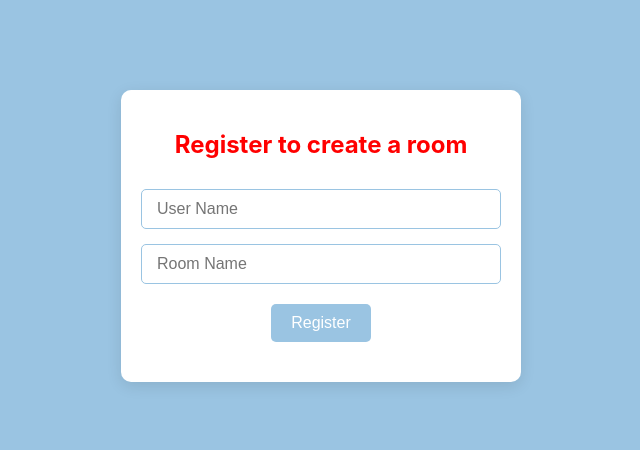
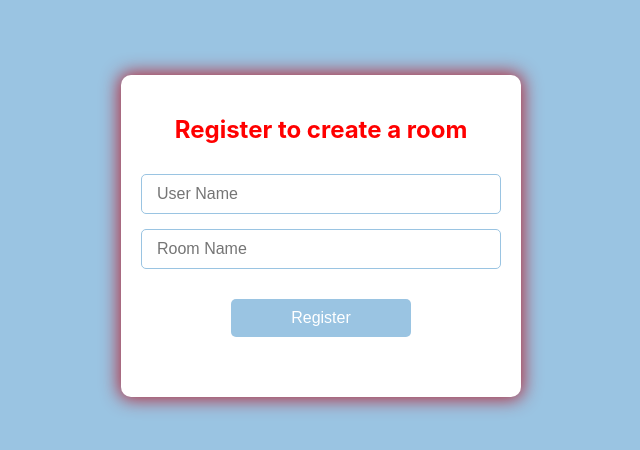
Before and after one commit to Nitish65/chat-app-frontend, a React (Create React App) app: page / in a window 1280 px wide. Shown: the part 164-614 px from the top of the page, without its empty margins (319-959 px from the left). Built offline with nearby package versions, Linux system fonts and the light colour scheme.

Commit message:
Updated the functionalities

```diff
--- a/src/App.js
+++ b/src/App.js
@@ -1,11 +1,13 @@
 
 import './App.css';
-import Register from './Components/Register';
+
+import Register from './Components/Register/Register';
 
 function App() {
   return (
     <div className="App">
       <Register/>
+      {/* <ChatScreen/> */}
     </div>
   );
 }
--- a/src/Components/Register.jsx
+++ /dev/null
@@ -1,21 +0,0 @@
-import React from 'react'
-import "./Register.css"
-
-const Register = () => {
-  return (
-    <>
-    <div id='outer'>
-        <div id='inner'>
-        <h1>Register to create a room</h1>
-        <div id="inputs">
-        <input type="text" placeholder='User Name'/>
-        <input type="text" placeholder='Room Name' />
-        </div>
-        <button>Register</button>
-        </div>
-    </div>
-    </>
-  )
-}
-
-export default Register
--- a/src/Components/Register.css
+++ b/src/Components/Register/Register.css
@@ -22,7 +22,7 @@ h1 {
   max-width: 400px;
   padding: 40px 20px;
   border-radius: 10px;
-  box-shadow: 0 4px 15px rgba(0, 0, 0, 0.1);
+  box-shadow: 0px 0px 18px 2px #b42637;
   text-align: center;
   background-color: #fff;
 }
@@ -41,7 +41,7 @@ h1 {
   border-radius: 5px;
   width: 100%;
 }
-#inner button {
+#inputs button {
   padding: 10px 20px;
   font-size: 1rem;
   background-color: #9ac4e2;
@@ -50,6 +50,9 @@ h1 {
   border-radius: 5px;
   cursor: pointer;
   transition: background-color 0.3s ease;
+  width: 50%;
+  align-self: center;
+  margin-top: 15px;
 }
 #inner button:hover {
   background-color: #7aaecc;
--- /dev/null
+++ b/src/Components/Register/Register.jsx
@@ -0,0 +1,53 @@
+import React, { useState } from "react";
+import "./Register.css";
+
+const Register = () => {
+
+  const [username, setUsername] = useState("");
+  const [roomname, setRoomname] = useState("");
+
+// const isDisabled = !username  || !roomname ;
+
+  const isDisabled = username ==="" || roomname ==="";
+
+  return (
+    <>
+      <div id="outer">
+        <div id="inner">
+          <h1>Register to create a room</h1>
+          <form>
+            <div id="inputs">
+              <input
+                type="text"
+                name="username"
+                placeholder="User Name"
+                maxLength={15}
+                minLength={5}
+                required
+                pattern="^[A-Za-z_\-]+$"
+                autoFocus
+                autoComplete="off"
+                value={username}
+                onChange={(e)=>setUsername(e.target.value)}
+              />
+              <input
+                type="text"
+                name="group-name"
+                placeholder="Room Name"
+                maxLength={15}
+                minLength={5}
+                required
+                pattern="^[A-Za-z_\-]+$"
+                value={roomname}
+                onChange={(e)=>setRoomname(e.target.value)}
+              />
+              <button disabled={isDisabled} >Register</button>
+            </div>
+          </form>
+        </div>
+      </div>
+    </>
+  );
+};
+
+export default Register;
```
Also changed, not shown: src/Components/ChatScreen/ChatScreen.jsx (added, +14 -0 lines), src/Components/Select/Select.css (added, +9 -0 lines), src/Components/Select/Select.jsx (added, +17 -0 lines), src/Components/ChatScreen/ChatScreen.css (added).
